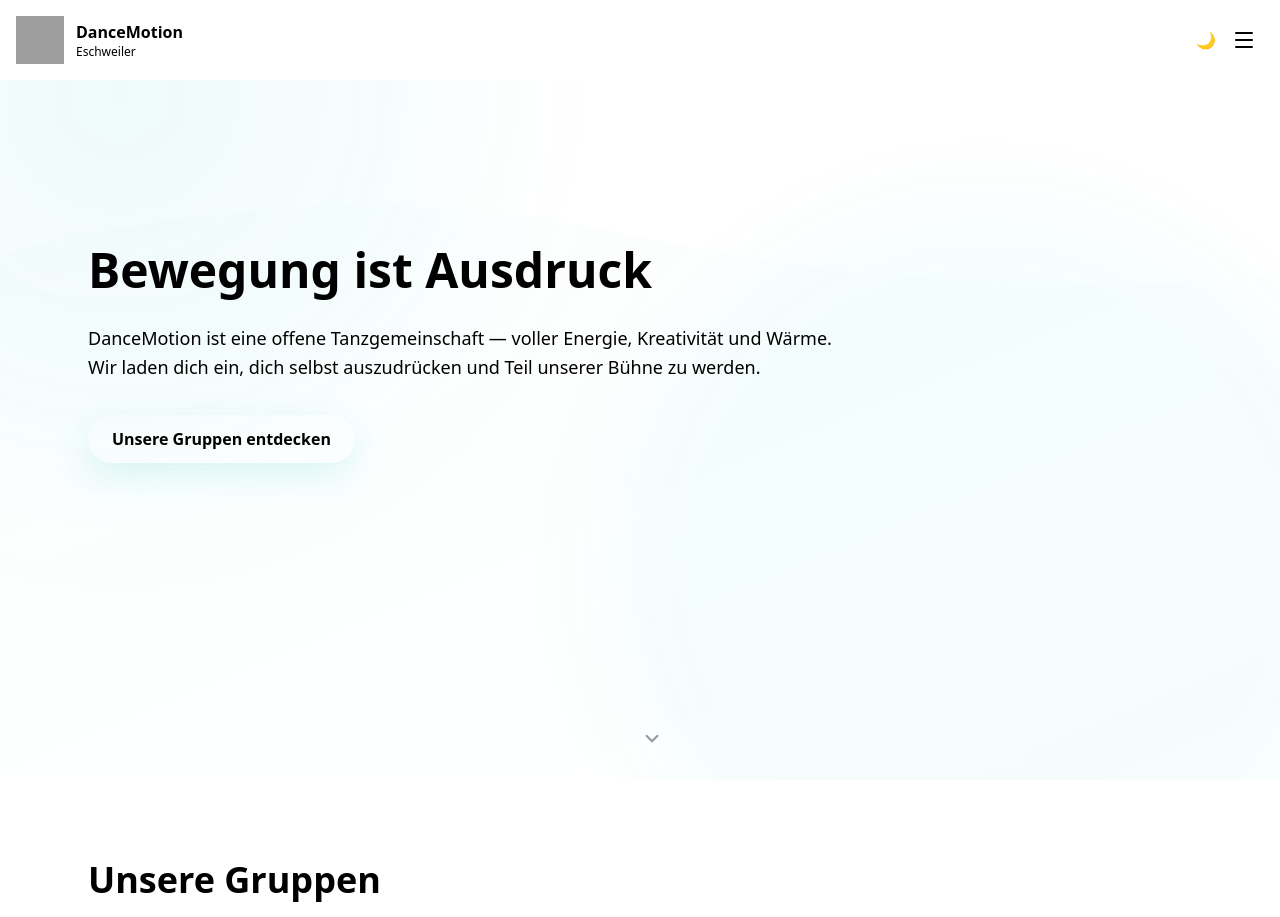
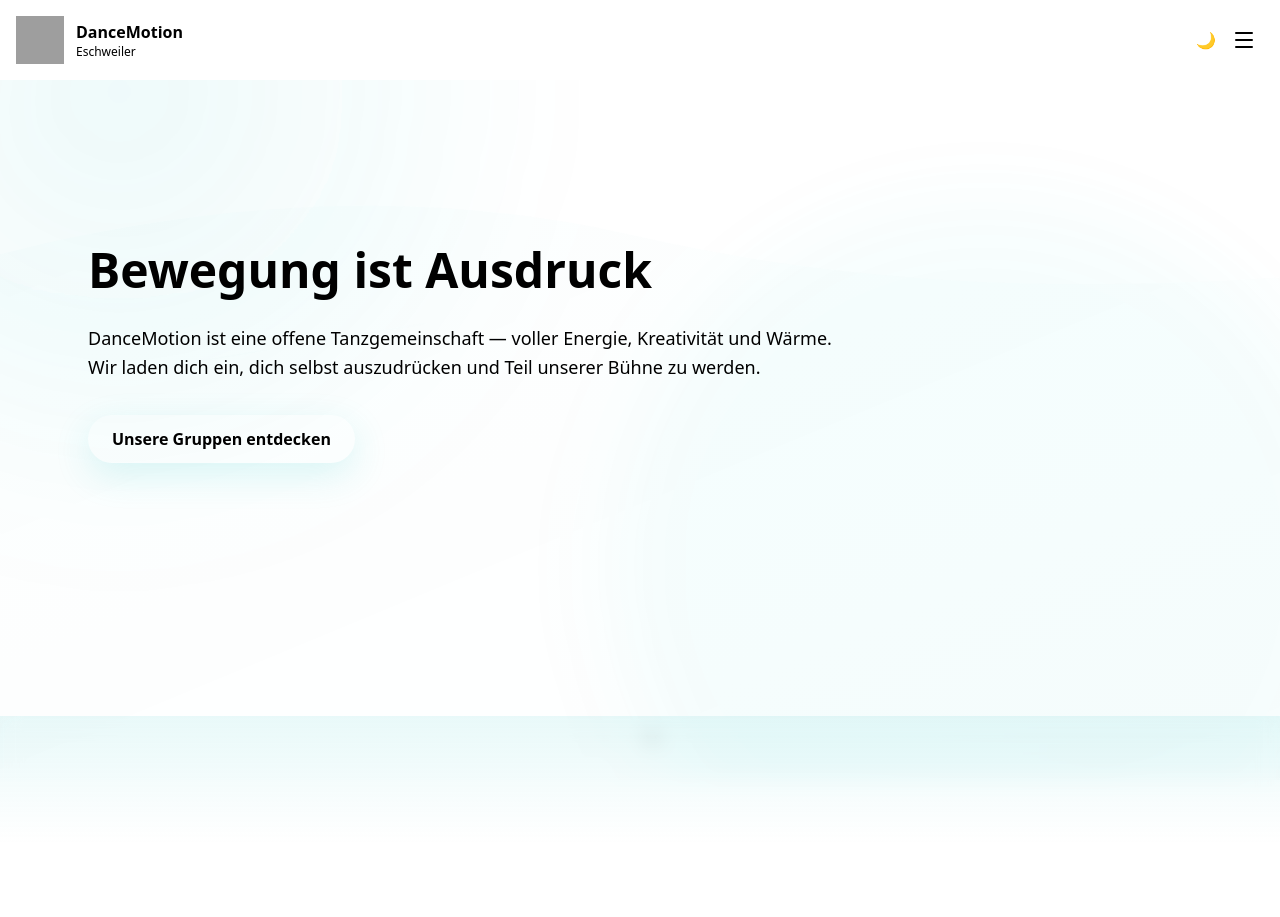
Before and after one commit to sc0pi0nking/DanceMotion, a Next.js app: page / in a window 1280 px wide. Shown: the top 917 px of the page. Built offline with nearby package versions, Linux system fonts and the light colour scheme; no server answers; the database is empty; grey boxes are pictures that could not be loaded.

Commit message:
feat: Add decorative gradient background under header and fallback logo for eschweiler

```diff
--- a/app/page.tsx
+++ b/app/page.tsx
@@ -33,8 +33,17 @@ export default function Home() {
     <div className="min-h-screen">
       <HeroScene />
 
+      {/* Decorative gradient background under header */}
+      <div
+        className="h-32 -mt-16 pointer-events-none relative z-0"
+        style={{
+          background: "linear-gradient(180deg, rgba(46,196,198,0.1) 0%, rgba(46,196,198,0.05) 50%, transparent 100%)",
+          backdropFilter: "blur(10px)"
+        }}
+      />
+
       {/* Groups Section - Alternating Layout */}
-      <section id="groups" className="mx-auto max-w-6xl px-6 py-20 sm:py-24">
+      <section id="groups" className="mx-auto max-w-6xl px-6 py-20 sm:py-24 relative z-10">
         <div className="mb-16">
           <h2 className="text-4xl font-bold" style={{ color: "var(--fg)" }}>
             Unsere Gruppen
```
Also changed, not shown: public/logos/dancemotion-eschweiler.png (added).
